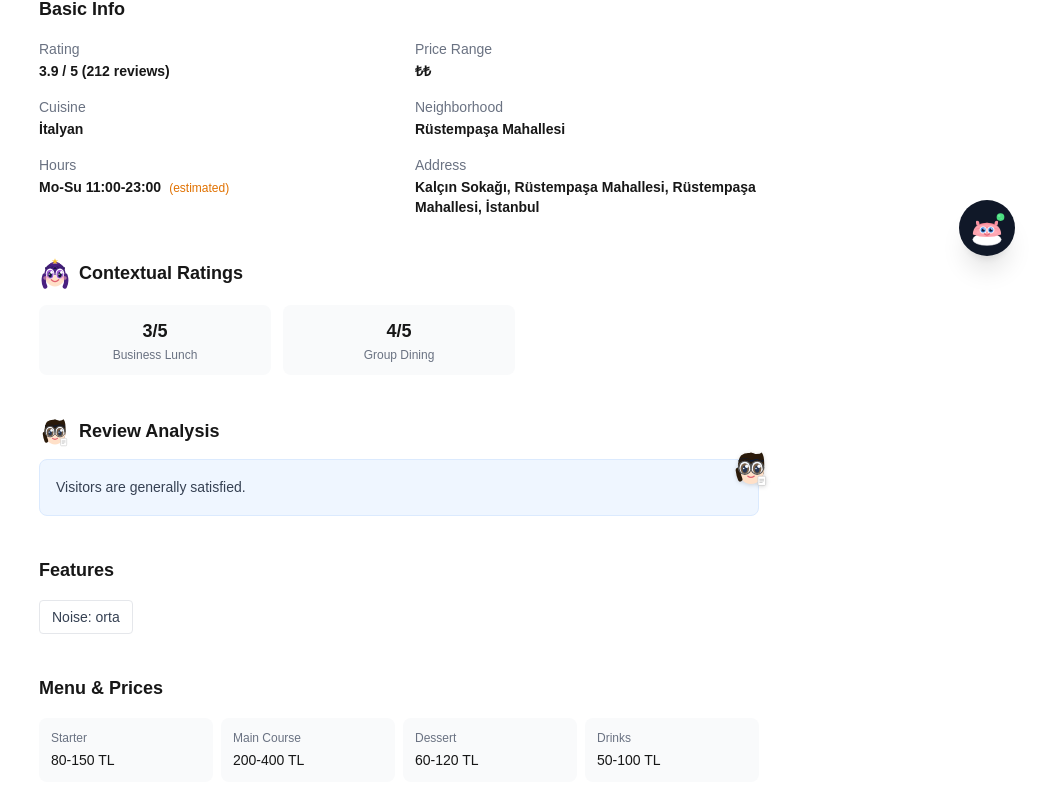
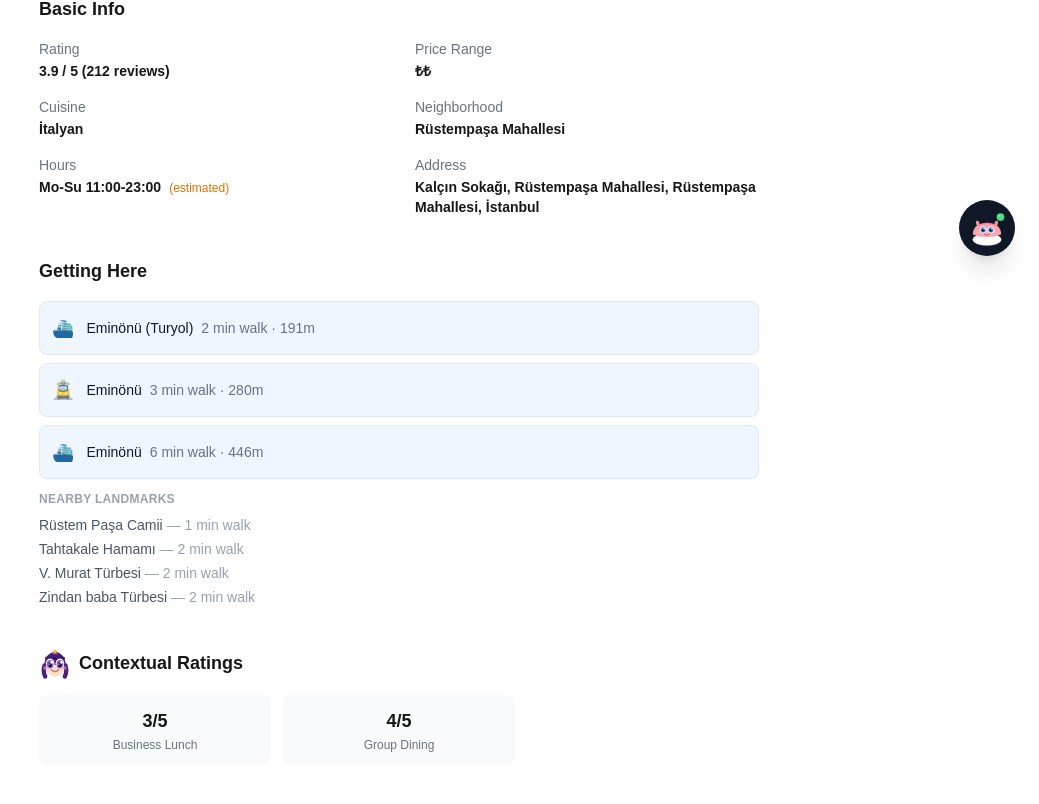
Before and after one commit to dedelus-collab/restorans, a Next.js app: page /istanbul/hamdi in a window 1280 px wide. Shown: the part 520-1324 px from the top of the page, without its empty margins (241-1280 px from the left). Built offline with nearby package versions, Linux system fonts and the light colour scheme.

Commit message:
GSO improvements: transit section, amenityFeature schema, llms.txt brand identity

```diff
--- a/app/[city]/[slug]/page.tsx
+++ b/app/[city]/[slug]/page.tsx
@@ -76,6 +76,28 @@ export default async function RestaurantPage({ params }: Props) {
       hasMap: r.reservationLinks.googleMaps,
     } : {}),
     ...(r.photoUrl ? { image: r.photoUrl } : {}),
+    amenityFeature: [
+      ...(r.features.wifi        ? [{ "@type": "LocationFeatureSpecification", name: "Wi-Fi",            value: true }] : []),
+      ...(r.features.terrace || r.features.teras ? [{ "@type": "LocationFeatureSpecification", name: "Terrace / Outdoor Seating", value: true }] : []),
+      ...(r.features.reservation || r.features.rezervasyon ? [{ "@type": "LocationFeatureSpecification", name: "Reservation Available", value: true }] : []),
+      ...(r.features.vegan       ? [{ "@type": "LocationFeatureSpecification", name: "Vegan Options",    value: true }] : []),
+      ...(r.features.seaView     ? [{ "@type": "LocationFeatureSpecification", name: "Sea View",         value: true }] : []),
+      ...(r.features.liveMusic   ? [{ "@type": "LocationFeatureSpecification", name: "Live Music",       value: true }] : []),
+      ...(r.features.parking     ? [{ "@type": "LocationFeatureSpecification", name: "Parking",          value: true }] : []),
+      ...(r.features.romantic    ? [{ "@type": "LocationFeatureSpecification", name: "Romantic Setting", value: true }] : []),
+      ...(r.specialFeatures?.laptopFriendly ? [{ "@type": "LocationFeatureSpecification", name: "Laptop Friendly", value: true }] : []),
+    ],
+    ...(r.nearby?.transit?.length ? {
+      containsPlace: r.nearby.transit.map(t => ({
+        "@type": "Place",
+        name: t.name,
+        additionalProperty: [
+          { "@type": "PropertyValue", name: "transit_type",  value: t.type },
+          { "@type": "PropertyValue", name: "distance_m",    value: t.distance_m.toString() },
+          { "@type": "PropertyValue", name: "walk_minutes",  value: t.walk_min.toString() },
+        ],
+      })),
+    } : {}),
     additionalProperty: [
       { "@type": "PropertyValue", name: "llm_summary", value: r.llmSummary },
       { "@type": "PropertyValue", name: "sentiment_summary", value: r.sentimentSummary },
@@ -223,6 +245,42 @@ export default async function RestaurantPage({ params }: Props) {
             )}
           </dl>
         </section>
+
+        {/* Getting Here — Transit */}
+        {r.nearby?.transit && r.nearby.transit.length > 0 && (
+          <section className="mb-10">
+            <h2 className="text-lg font-semibold mb-4">Getting Here</h2>
+            <div className="space-y-2">
+              {r.nearby.transit.map((t, i) => {
+                const icons: Record<string, string> = {
+                  metro: "🚇", tramvay: "🚊", vapur: "⛴️", marmaray: "🚆",
+                };
+                const icon = icons[t.type] ?? "🚏";
+                return (
+                  <div key={i} className="flex items-center gap-3 text-sm p-3 bg-blue-50 rounded-lg border border-blue-100">
+                    <span className="text-lg shrink-0">{icon}</span>
+                    <div>
+                      <span className="font-medium text-gray-900">{t.name}</span>
+                      <span className="text-gray-500 ml-2">
+                        {t.walk_min} min walk · {t.distance_m}m
+                      </span>
+                    </div>
+                  </div>
+                );
+              })}
+            </div>
+            {r.nearby.landmarks && r.nearby.landmarks.length > 0 && (
+              <div className="mt-3 space-y-1">
+                <p className="text-xs font-semibold text-gray-400 uppercase tracking-wide mb-2">Nearby Landmarks</p>
+                {r.nearby.landmarks.slice(0, 4).map((l, i) => (
+                  <p key={i} className="text-sm text-gray-600">
+                    {l.name} <span className="text-gray-400">— {l.walk_min} min walk</span>
+                  </p>
+                ))}
+              </div>
+            )}
+          </section>
+        )}
 
         {/* Contextual Ratings */}
         {r.specialFeatures?.contextualRatings && (
```
Also changed, not shown: public/llms.txt.
